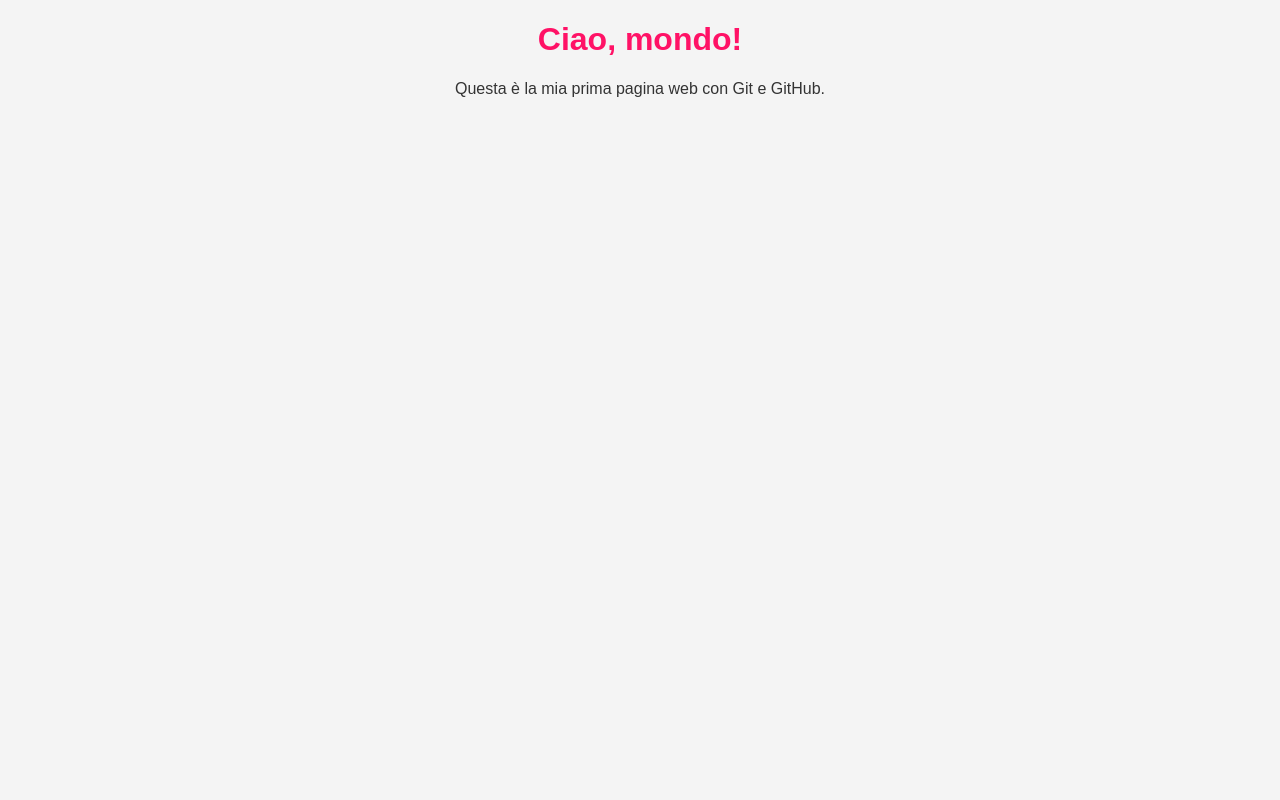
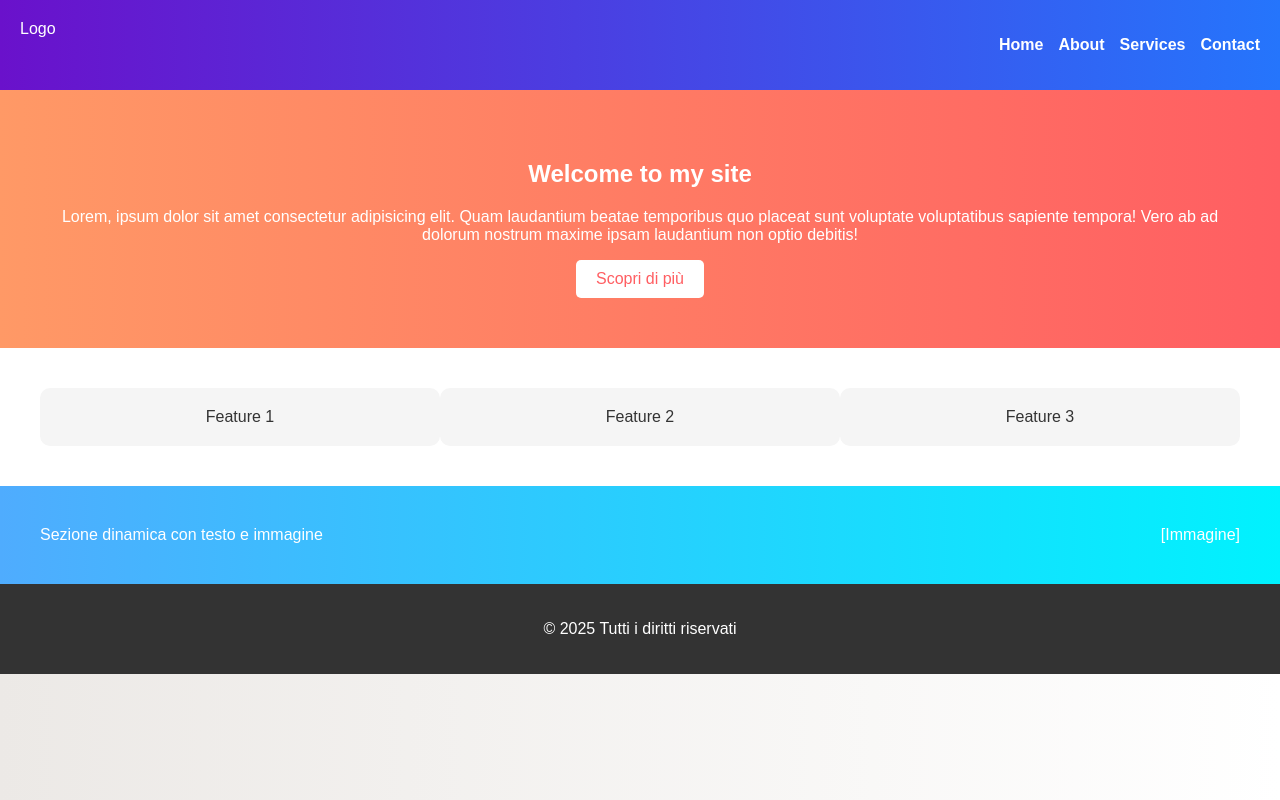
Before and after one commit to Cate0903/primo-progetto, a plain HTML site: page index.html in a window 1280 px wide. Drawn offline with Linux system fonts and the light colour scheme.

Commit message:
Aggiornato il CSS con gradienti leggeri

```diff
--- a/index.html
+++ b/index.html
@@ -3,13 +3,43 @@
 <head>
     <meta charset="UTF-8">
     <meta name="viewport" content="width=device-width, initial-scale=1.0">
-    <title>Primo Progetto</title>
-    <!-- Collegamento al file CSS -->
+    <title>Primo progetto</title>
     <link rel="stylesheet" href="style.css">
 </head>
 <body>
-    <h1>Ciao, mondo!</h1>
-    <p>Questa è la mia prima pagina web con Git e GitHub.</p>
+    <header>
+        <div class="logo">Logo</div>
+        <nav>
+            <ul>
+                <li><a href="#">Home</a></li>
+                <li><a href="#">About</a></li>
+                <li><a href="#">Services</a></li>
+                <li><a href="#">Contact</a></li>
+            </ul>
+        </nav>
+    </header>
 
+    <section class="hero">
+        <h1>Welcome to my site</h1>
+        <p>Lorem, ipsum dolor sit amet consectetur adipisicing elit. Quam laudantium beatae temporibus quo placeat sunt voluptate voluptatibus sapiente tempora! Vero ab ad dolorum nostrum maxime ipsam laudantium non optio debitis!</p>
+        <button>Scopri di più</button>
+    </section>
+
+    <section class="features">
+        <div class="feature">Feature 1</div>
+        <div class="feature">Feature 2</div>
+        <div class="feature">Feature 3</div>
+    </section>
+
+    <section class="dynamic">
+        <div class="text">Sezione dinamica con testo e immagine</div>
+        <div class="image">[Immagine]</div>
+    </section>
+
+    <footer>
+        <p>&copy; 2025 Tutti i diritti riservati</p>
+    </footer>
+
+    <script src="script.js"></script>
 </body>
 </html>
--- a/style.css
+++ b/style.css
@@ -1,10 +1,65 @@
 body {
     font-family: Arial, sans-serif;
-    background-color: #f4f4f4;
+    margin: 0;
+    padding: 0;
+    background: linear-gradient(to right, #ece9e6, #ffffff);
     color: #333;
+}
+header {
+    display: flex;
+    justify-content: space-between;
+    padding: 20px;
+    background: linear-gradient(to right, #6a11cb, #2575fc);
+    color: white;
+}
+nav ul {
+    list-style: none;
+    display: flex;
+    gap: 15px;
+}
+nav a {
+    color: white;
+    text-decoration: none;
+    font-weight: bold;
+}
+.hero {
     text-align: center;
+    padding: 50px;
+    background: linear-gradient(to right, #ff9966, #ff5e62);
+    color: white;
 }
-
-h1 {
-    color: #ff1266;
+.hero button {
+    padding: 10px 20px;
+    border: none;
+    background: #fff;
+    color: #ff5e62;
+    font-size: 16px;
+    cursor: pointer;
+    border-radius: 5px;
 }
+.features {
+    display: flex;
+    justify-content: space-around;
+    padding: 40px;
+    background: white;
+}
+.feature {
+    padding: 20px;
+    background: #f5f5f5;
+    border-radius: 10px;
+    text-align: center;
+    width: 30%;
+}
+.dynamic {
+    display: flex;
+    justify-content: space-between;
+    padding: 40px;
+    background: linear-gradient(to right, #4facfe, #00f2fe);
+    color: white;
+}
+footer {
+    text-align: center;
+    padding: 20px;
+    background: #333;
+    color: white;
+}
```
